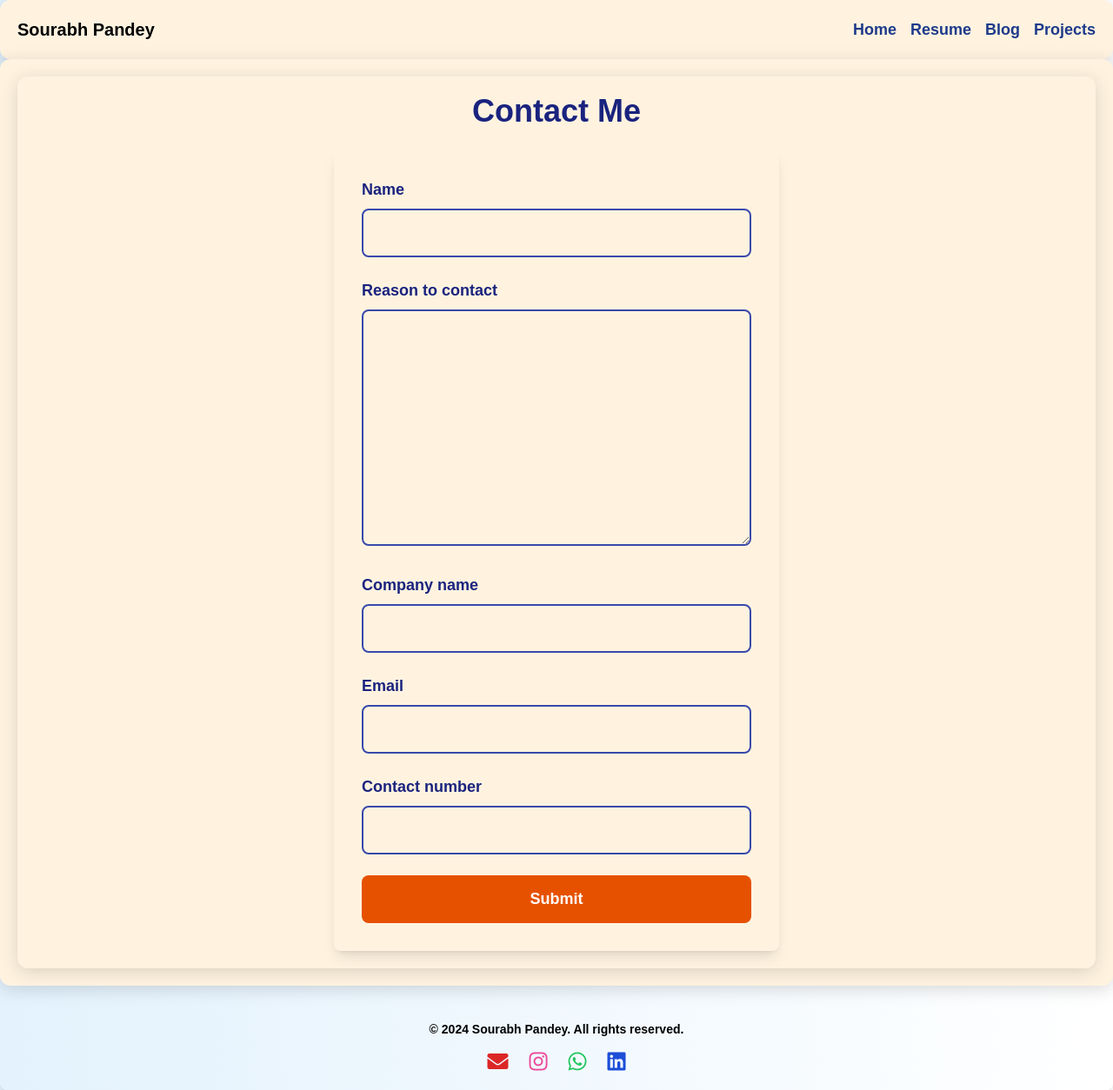
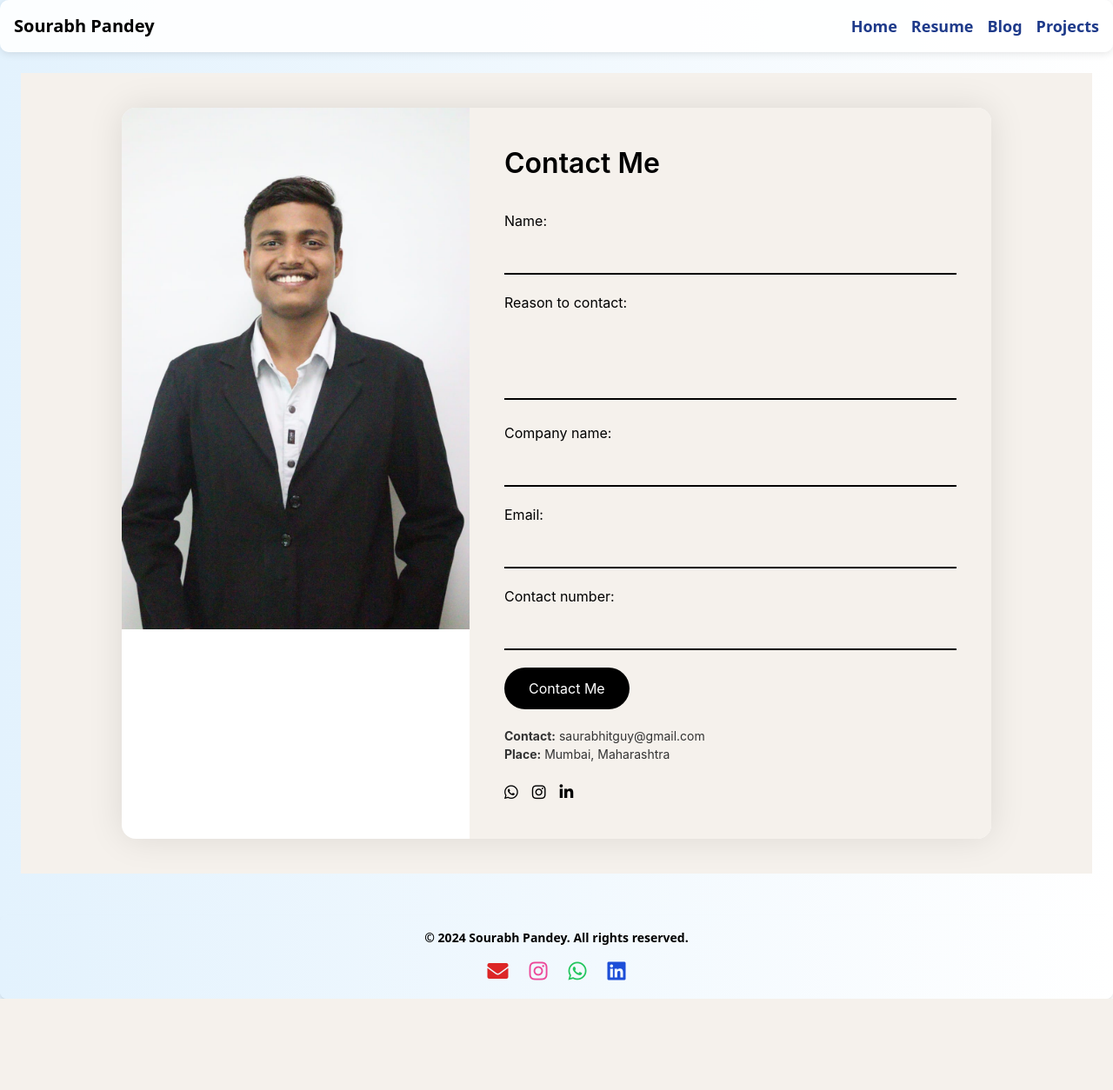
Before and after one commit to Viral-22/portfolio, a Django app: page /social/ in a window 1280 px wide. Shown: the whole page at 87% size. After the commit the page ends 1149 px from the top, so only its background shows below. Run offline with Django 5.2, Linux system fonts and the light colour scheme; some libraries are stand-ins or nearby versions.

Commit message:
update contact page

```diff
--- a/portfolio_app/templates/portfolio/base.html
+++ b/portfolio_app/templates/portfolio/base.html
@@ -77,7 +77,7 @@
         {% if current_page != 'resume' %}<li><a href="{% url 'resume' %}">Resume</a></li>{% endif %}
         {% if current_page != 'blog' %}<li><a href="{% url 'blog' %}">Blog</a></li>{% endif %}
         {% if current_page != 'project' %}<li><a href="{% url 'project' %}">Projects</a></li>{% endif %}
-        {% if current_page != 'social' %}<li><a href="{% url 'social_link' %}">Social</a></li>{% endif %}
+        {% if current_page != 'social' %}<li><a href="{% url 'social_link' %}">Contact</a></li>{% endif %}
     </ul>
 </nav>
 
@@ -88,7 +88,7 @@
         {% if current_page != 'resume' %}<li><a href="{% url 'resume' %}" class="block py-2">Resume</a></li>{% endif %}
         {% if current_page != 'blog' %}<li><a href="{% url 'blog' %}" class="block py-2">Blog</a></li>{% endif %}
         {% if current_page != 'project' %}<li><a href="{% url 'project' %}" class="block py-2">Projects</a></li>{% endif %}
-        {% if current_page != 'social' %}<li><a href="{% url 'social_link' %}" class="block py-2">Social</a></li>{% endif %}
+        {% if current_page != 'social' %}<li><a href="{% url 'social_link' %}" class="block py-2">Contact</a></li>{% endif %}
     </ul>
 </div>
 
--- a/portfolio_app/templates/portfolio/home.html
+++ b/portfolio_app/templates/portfolio/home.html
@@ -1,6 +1,5 @@
 {% extends 'portfolio/base.html' %}
 {% load static %}
-
 {% block title %}Sourabh Pandey - Python, Database Developer and Cloud Engineer{% endblock %}
 
 {% block content %}
@@ -63,7 +62,7 @@
             </a>
             <a href="{% url 'social_link' %}" class="flex flex-col items-center">
                 <div class="w-20 h-20 bg-gray-300 rounded-full flex items-center justify-center shadow-md hover:shadow-lg transition">
-                    <span class="text-lg font-bold">Social</span>
+                    <span class="text-lg font-bold">Contact</span>
                 </div>
             </a>
         </div>
--- a/portfolio_app/templates/portfolio/social.html
+++ b/portfolio_app/templates/portfolio/social.html
@@ -2,161 +2,146 @@
 
 {% block title %}Contact Me{% endblock %}
 
-{% load widget_tweaks %}  <!-- Load widget tweaks here -->
+{% load widget_tweaks %}
+{% load static %}
 
 {% block content %}
-<link rel="stylesheet" href="https://cdnjs.cloudflare.com/ajax/libs/animate.css/4.1.1/animate.min.css" />
-<div class="container mx-auto p-6 max-w-4xl">
-    <h2 class="text-4xl font-bold mb-6 text-center text-navy animate__animated animate__fadeIn">Contact Me</h2>
-    <form method="post" novalidate class="bg-cream shadow-lg rounded-lg p-8 transition-transform duration-300 transform hover:scale-105 w-full max-w-lg mx-auto">
-        {% csrf_token %}
-
-        <div class="mb-6">
-            <label class="font-bold text-lg block mb-2 text-navy">{{ form.name.label }}</label>
-            {{ form.name|add_class:"input-field text-navy font-bold" }}
-            {% for error in form.name.errors %}
-                <p class="text-red-500 text-xs mt-1">{{ error }}</p>
-            {% endfor %}
-        </div>
-
-        <div class="mb-6">
-            <label class="font-bold text-lg block mb-2 text-navy">{{ form.reason_to_contact.label }}</label>
-            {{ form.reason_to_contact|add_class:"input-field text-navy font-bold" }}
-            {% for error in form.reason_to_contact.errors %}
-                <p class="text-red-500 text-xs mt-1">{{ error }}</p>
-            {% endfor %}
-        </div>
-
-        <div class="mb-6">
-            <label class="font-bold text-lg block mb-2 text-navy">{{ form.company_name.label }}</label>
-            {{ form.company_name|add_class:"input-field text-navy font-bold" }}
-            {% for error in form.company_name.errors %}
-                <p class="text-red-500 text-xs mt-1">{{ error }}</p>
-            {% endfor %}
-        </div>
-
-        <div class="mb-6">
-            <label class="font-bold text-lg block mb-2 text-navy">{{ form.email.label }}</label>
-            {{ form.email|add_class:"input-field text-navy font-bold" }}
-            {% for error in form.email.errors %}
-                <p class="text-red-500 text-xs mt-1">{{ error }}</p>
-            {% endfor %}
-        </div>
-
-        <div class="mb-6">
-            <label class="font-bold text-lg block mb-2 text-navy">{{ form.contact_number.label }}</label>
-            {{ form.contact_number|add_class:"input-field text-navy font-bold" }}
-            {% for error in form.contact_number.errors %}
-                <p class="text-red-500 text-xs mt-1">{{ error }}</p>
-            {% endfor %}
-        </div>
-
-        <button type="submit" class="btn w-full">Submit</button>
-    </form>
-</div>
-
 <style>
-    body {
-        background-color: #1A237E;
-        font-family: 'Poppins', sans-serif;
+  .contact-section {
+    font-family: 'Inter', sans-serif;
+    background-color: #f5f1ec;
+    padding: 40px 20px;
+    display: flex;
+    justify-content: center;
+    align-items: center;
   }
 
-    .input-field {
+  .contact-container {
+    display: flex;
+    flex-direction: row;
+    max-width: 1000px;
     width: 100%;
-        padding: 14px;
-        border: 2px solid #3949AB;
-        border-radius: 8px;
-        transition: border-color 0.3s ease, box-shadow 0.3s ease;
-        font-size: 16px;
-        background-color: #FFF3E0;
+    background-color: #fff;
+    border-radius: 16px;
+    overflow: hidden;
+    box-shadow: 0 0 40px rgba(0, 0, 0, 0.1);
+    flex-wrap: wrap;
   }
 
-    .input-field:focus {
-        border-color: #E65100;
-        box-shadow: 0 0 8px rgba(230, 81, 0, 0.5);
-        outline: none;
+  .image-box {
+    flex: 1 1 40%;
+    min-height: 400px;
+    max-height: 600px;
+    overflow: hidden;
   }
 
-    .btn {
-        background-color: #E65100;
-        color: white;
-        padding: 14px;
-        border: none;
-        border-radius: 8px;
-        cursor: pointer;
-        font-size: 18px;
-        font-weight: bold;
-        transition: transform 0.3s ease;
+  .image-box img {
+    width: 100%;
+    height: 100%;
+    object-fit: cover;
   }
 
-    .btn:hover {
-        transform: translateY(-3px);
+  .form-box {
+    flex: 1 1 60%;
+    padding: 40px;
+    background-color: #f5f1ec;
   }
 
-    .container {
-        max-width: 100%;
-        margin: auto;
-        padding: 20px;
-        background-color: #FFF3E0;
-        border-radius: 12px;
-        box-shadow: 0 4px 20px rgba(0, 0, 0, 0.15);
-        animation: slideIn 0.5s ease-in-out;
+  .form-box h1 {
+    margin-bottom: 30px;
+    font-size: 32px;
+    font-weight: 600;
   }
 
-    .text-navy {
-        color: #1A237E;
+  form input, form textarea {
+    width: 100%;
+    padding: 12px;
+    margin-bottom: 20px;
+    border: none;
+    border-bottom: 2px solid #000;
+    background: transparent;
+    font-size: 16px;
+    resize: none;
   }
 
-    .text-cream {
-        color: #FFF3E0;
+  form textarea {
+    height: 100px;
   }
 
-    .font-bold {
-        font-weight: bold;
+  button {
+    background-color: #000;
+    color: #fff;
+    border: none;
+    padding: 12px 28px;
+    font-size: 16px;
+    border-radius: 30px;
+    cursor: pointer;
+    transition: 0.3s ease;
   }
 
-    @keyframes slideIn {
-        from {
-            transform: translateY(20px);
-            opacity: 0;
-        }
-        to {
-            transform: translateY(0);
-            opacity: 1;
-        }
+  button:hover {
+    background-color: #333;
   }
 
-    @media (max-width: 768px) {
-        .container {
-            padding: 16px;
-            max-width: 90%;
+  .info {
+    margin-top: 20px;
+    font-size: 14px;
+    color: #333;
   }
 
-        .input-field {
-            font-size: 14px;
-            padding: 12px;
+  .social-icons {
+    margin-top: 20px;
+    display: flex;
+    gap: 16px;
   }
 
-        .btn {
-            font-size: 16px;
-            padding: 12px;
+  .social-icons a {
+    color: #000;
+    font-size: 18px;
+    text-decoration: none;
+  }
+
+  @media screen and (max-width: 768px) {
+    .contact-container {
+      flex-direction: column;
+    }
+
+    .image-box, .form-box {
+      flex: 1 1 100%;
+    }
+
+    .form-box {
+      padding: 20px;
+    }
+
+    .form-box h1 {
+      font-size: 28px;
     }
   }
 </style>
 
-<script>
-    document.addEventListener('DOMContentLoaded', function() {
-        const inputs = document.querySelectorAll('.input-field');
-        inputs.forEach(input => {
-            input.addEventListener('focus', function() {
-                this.classList.add('focused');
-            });
-            input.addEventListener('blur', function() {
-                if (this.value === '') {
-                    this.classList.remove('focused');
-                }
-            });
-        });
-    });
-</script>
+<div class="contact-section">
+  <div class="contact-container">
+    <div class="image-box">
+      <img src="{% static 'myphoto/pandey-professional.jpg' %}" alt="Contact Banner">
+    </div>
+    <div class="form-box">
+      <h1>Contact Me</h1>
+      <form method="POST">
+        {% csrf_token %}
+        {{ form.as_p }}
+        <button type="submit">Contact Me</button>
+      </form>
+      <div class="info">
+        <p><strong>Contact:</strong> saurabhitguy@gmail.com</p>
+        <p><strong>Place:</strong> Mumbai, Maharashtra</p>
+        <div class="social-icons"></i></a>
+          <a href="https://wa.me/9167625581"><i class="fab fa-whatsapp"></i> </a>
+          <a href="https://www.instagram.com/sourabh.22__?igsh=MWFvYmQ1dzY3dHFjNg=="><i class="fab fa-instagram"></i></a>
+          <a href="https://www.linkedin.com/in/sourabh-pandey-402a6524a/"><i class="fab fa-linkedin-in"></i></a>
+        </div>
+      </div>
+    </div>
+  </div>
+</div>
 {% endblock %}
--- a/portfolio_app/views.py
+++ b/portfolio_app/views.py
@@ -25,15 +25,20 @@
 from django.contrib import messages
 from .forms import ContactForm
 
+
 def social(request):
     if request.method == 'POST':
         form = ContactForm(request.POST)
         if form.is_valid():
             form.save()
             messages.success(request, 'Your message has been successfully submitted.')
-            return redirect('social_link')  # Redirect back to the contact page
+            return redirect('social_link')
         else:
             messages.error(request, 'There was an error with your submission. Please check the form and try again.')
     else:
         form = ContactForm()
-    return render(request, 'portfolio/social.html', {'form': form, 'current_page': 'social'})
+
+    return render(request, 'portfolio/social.html', {
+        'form': form,
+        'current_page': 'social'
+    })
```
Also changed, not shown: db.sqlite3. Lines whose indentation alone changed are shown as unchanged.
